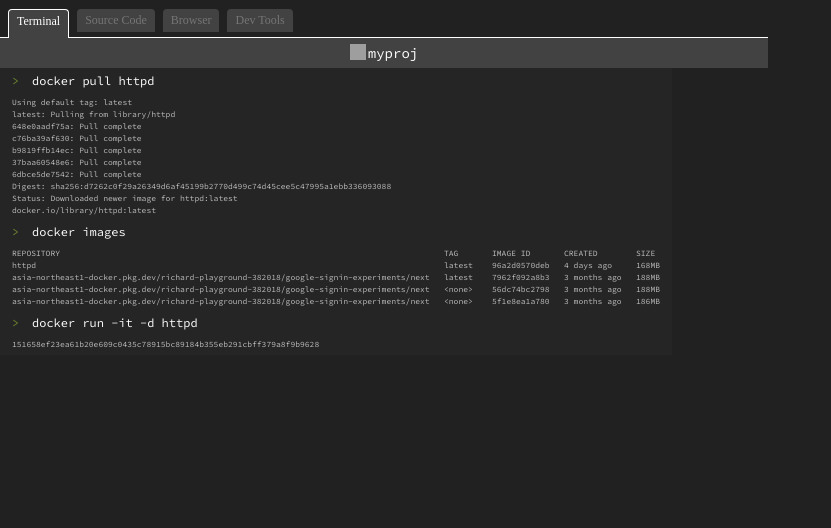
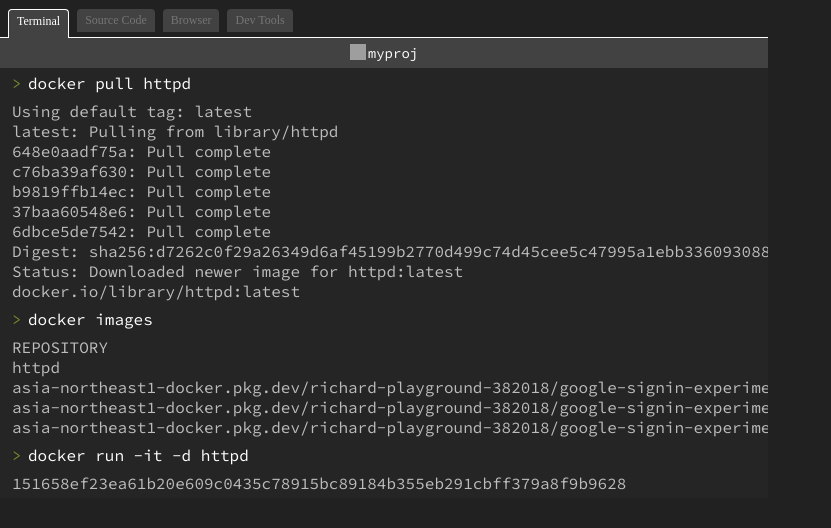
Before and after one commit to richardimaoka/next-sandbox, a Next.js app in the folder next/: page / in a window 1280 px wide. Shown: the top 528 px of the page, without its empty margins (0-831 px from the left). Built offline with nearby package versions, Linux system fonts and the light colour scheme; grey boxes are pictures that could not be loaded.

Commit message:
font size default for command and output

```diff
--- a/next/components/terminal/TerminalCommand.tsx
+++ b/next/components/terminal/TerminalCommand.tsx
@@ -14,7 +14,7 @@
     css={css`
       display: inline-block;
       width: 8px;
-      margin-right: 12px;
+      margin-right: 8px;
       color: ${promptColor};
     `}
   >
@@ -38,27 +38,15 @@
   return (
     <pre
       css={css`
-        font-size: 0.8em;
         padding: 4px;
         background-color: ${surface};
         color: ${primaryText};
         ${fold ? foldCss : ""}
       `}
     >
-      <code
-        className={source_code_pro.className}
-        css={css`
-          font-size: 12px;
-        `}
-      >
+      <code className={source_code_pro.className}>
         <Prompt />
-        <span
-          css={css`
-            display: inline-block;
-          `}
-        >
-          {command}
-        </span>
+        {command}
         {animate && <FlickeringTrail />}
       </code>
     </pre>
--- a/next/components/terminal/TerminalOutput.tsx
+++ b/next/components/terminal/TerminalOutput.tsx
@@ -19,21 +19,13 @@
   return (
     <pre
       css={css`
-        font-size: 0.8em;
         padding: 4px;
         background-color: ${surface};
         color: ${secondaryText};
         ${fold ? foldCss : ""}
       `}
     >
-      <code
-        className={source_code_pro.className}
-        css={css`
-          font-size: 8px;
-        `}
-      >
-        {output}
-      </code>
+      <code className={source_code_pro.className}>{output}</code>
     </pre>
   );
 };
```
